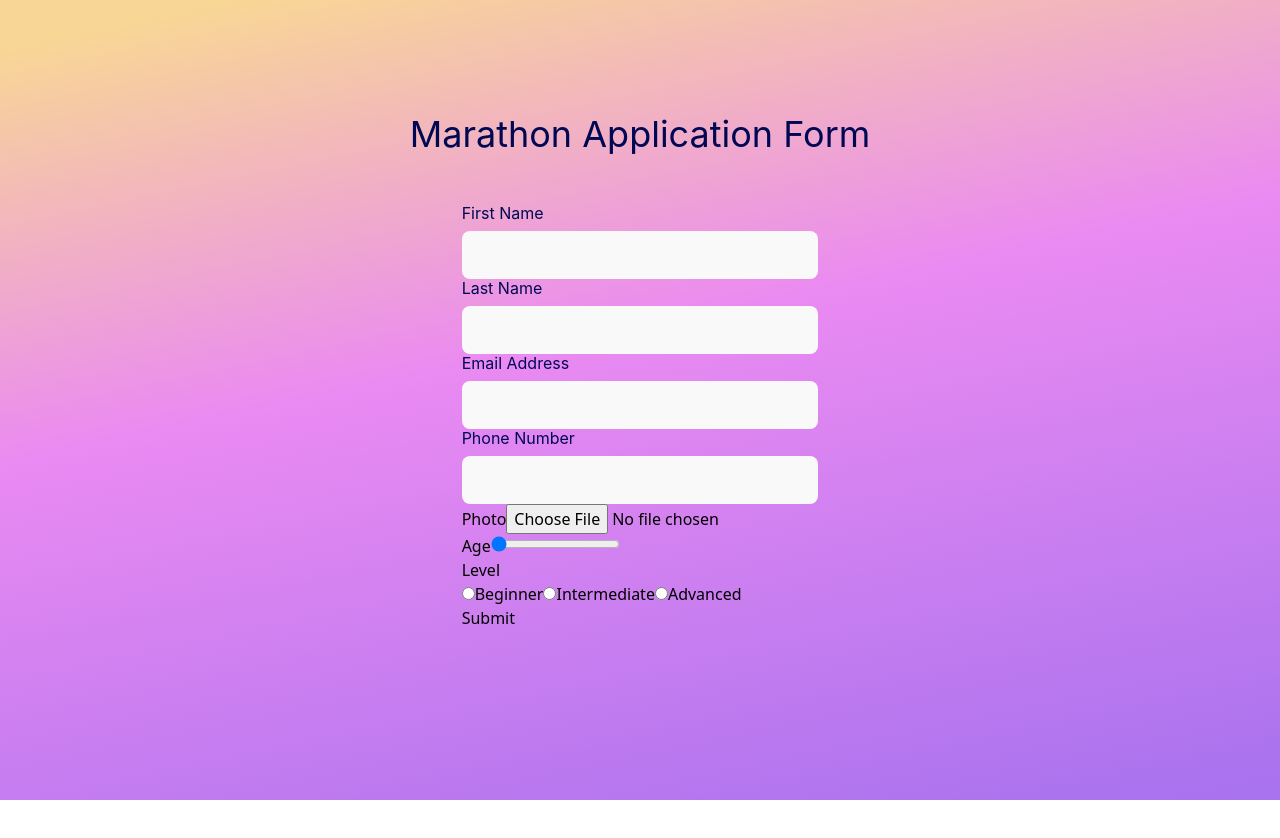
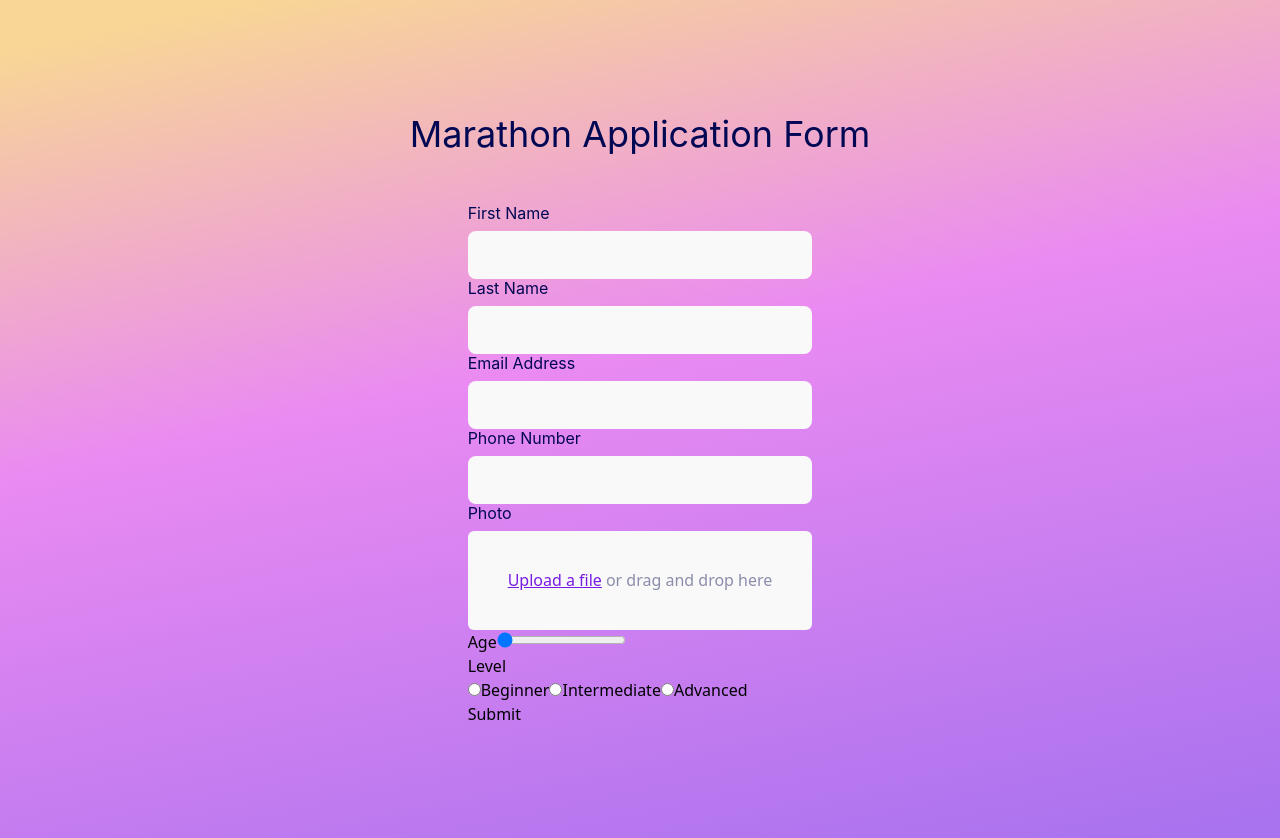
Before and after one commit to JayCodeGitHub/react-form-app, a React (Create React App) app: page / in a window 1280 px wide. Before the commit the page ends 800 px from the top, so only its background shows below. Built offline with nearby package versions, Linux system fonts and the light colour scheme.

Commit message:
Styled Photo input

```diff
--- a/src/components/form.tsx
+++ b/src/components/form.tsx
@@ -55,9 +55,15 @@ function Form() {
       </div>
 
       {/* Photo Input */}
-      <div>
-        <label>Photo</label>
-        <input type="file" name="photo" />
+      <div className="flex flex-col items-start w-full gap-2">
+        <label className="text-dark-blue text-base font-inter">Photo</label>
+        <label className="flex w-full cursor-pointer items-center justify-center rounded-md p-10 bg-white">
+          <p className="text-purple underline text-base">Upload a file</p>
+          <p className="hidden text-base md:block text-grey pl-1">
+            or drag and drop here
+          </p>
+          <input type="file" name="photo" className="sr-only " />
+        </label>
       </div>
 
       {/* Age Input */}
--- a/tailwind.config.js
+++ b/tailwind.config.js
@@ -19,7 +19,8 @@ module.exports = {
         'dark-blue': '#000853',
         'white': '#FAF9FA',
         'hover-white': '#EEDFFF',
-        'purple': '#761BE4'
+        'purple': '#761BE4',
+        'grey': '#898DA9'
       }
     },
   },
```
